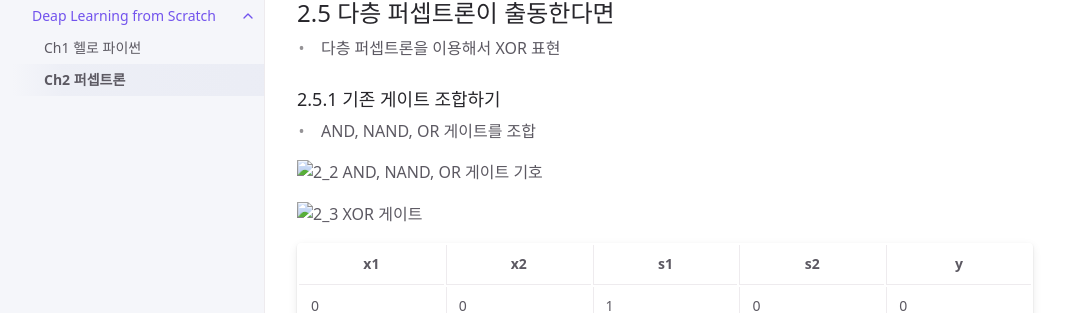
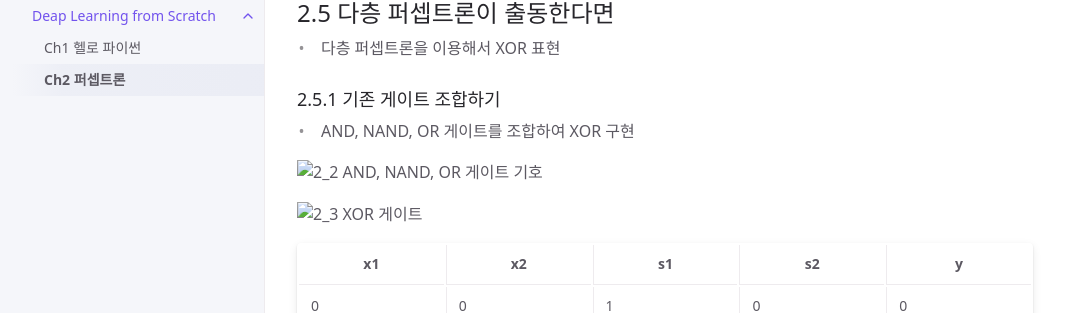
Before and after one commit to rewls/blog, a Jekyll site: the page built from docs/deap-learning-from-scratch/ch2-perceptron.md, in a window 1280 px wide and 900 px high, scrolled down 6565 px. Shown: the part 140-453 px from the top of the window, without its empty margins (107-1172 px from the left). Built offline with Jekyll 4.4.1, drawn with Linux system fonts in a browser that asks for light colours; formulas are drawn with MathJax 3.

Commit message:
Update ch2 perceptron

````diff
--- a/docs/deap-learning-from-scratch/ch2-perceptron.md
+++ b/docs/deap-learning-from-scratch/ch2-perceptron.md
@@ -162,7 +162,7 @@ $$
 import numpy as np
 x = np.array([0, 1])		# 입력
 w = np.array([0.5, 0.5])	# 가중치
-b = -0.7					# 편향
+b = -0.7			# 편향
 w*x
 np.sum(w*x) + b
 ```
@@ -283,7 +283,7 @@ OR(1, 1)
 
 ### 2.5.1 기존 게이트 조합하기
 
-- AND, NAND, OR 게이트를 조합
+- AND, NAND, OR 게이트를 조합하여 XOR 구현
 
 ![2_2 AND, NAND, OR 게이트 기호](img/2_2_and-nand-or-gate-sign.png)
 
````
